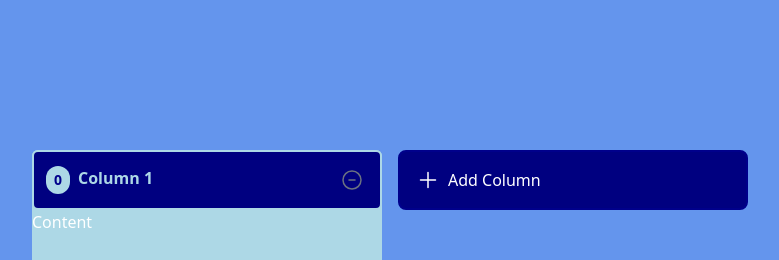
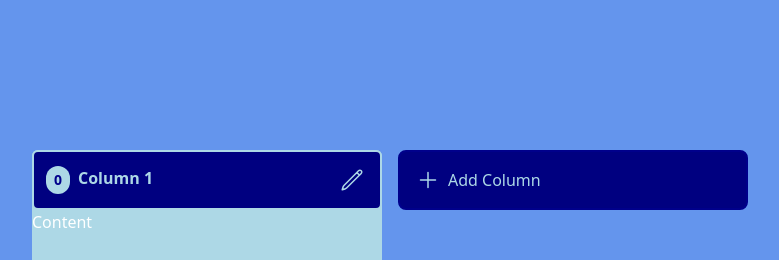
Before and after one commit to luiza-omena/React-management-tool, a React (Vite) app in the folder task-manager/: page / in a window 1280 px wide. Both pictures are taken after a click on the button "Add Column". Shown: the top 260 px of the page, without its empty margins (250-1029 px from the left). Built offline with nearby package versions, Linux system fonts and the light colour scheme.

Commit message:
Edit Button
Feature: Adding the Edit Icon

Fix: Adjusting Add Button Colors and Project Icons

```diff
--- a/task-manager/src/components/Board.tsx
+++ b/task-manager/src/components/Board.tsx
@@ -34,6 +34,7 @@
         w-[300px]
         min-w-[350px]
         cursor-pointer
+        text-grey
         rounded-lg
         bg-navy
         border-2
--- a/task-manager/src/components/ColumnBox.tsx
+++ b/task-manager/src/components/ColumnBox.tsx
@@ -1,5 +1,5 @@
 import { useState } from "react";
-import DeleteIcon from "../icons/DeleteIcon";
+import EditIcon from "../icons/EditIcon";
 import { Column, Id } from "../types";
 
 interface Props {
@@ -83,7 +83,7 @@
         </div>
         <button
           className="
-                stroke-gray-500
+                stroke-grey
                 hover:stroke-white
                 hover:bg-columnBackgroundColor
                 rounded
@@ -91,7 +91,7 @@
                 py-2
                 "
         >
-          <DeleteIcon />
+          <EditIcon />
         </button>
       </div>
       <div className="flex flex-grow">Content</div>
--- a/task-manager/src/icons/DeleteIcon.tsx
+++ /dev/null
@@ -1,19 +0,0 @@
-function DeleteIcon() {
-  return (
-    <svg
-      xmlns="http://www.w3.org/2000/svg"
-      fill="none"
-      viewBox="0 0 24 24"
-      stroke-width="1.5"
-      className="w-6 h-6"
-    >
-      <path
-        stroke-linecap="round"
-        stroke-linejoin="round"
-        d="M15 12H9m12 0a9 9 0 11-18 0 9 9 0 0118 0z"
-      />
-    </svg>
-  );
-}
-
-export default DeleteIcon;
--- /dev/null
+++ b/task-manager/src/icons/EditIcon.tsx
@@ -0,0 +1,19 @@
+function EditIcon() {
+  return (
+    <svg
+      xmlns="http://www.w3.org/2000/svg"
+      fill="none"
+      viewBox="0 0 24 24"
+      strokeWidth={1.5}
+      className="w-6 h-6"
+    >
+      <path
+        strokeLinecap="round"
+        strokeLinejoin="round"
+        d="M16.862 4.487l1.687-1.688a1.875 1.875 0 112.652 2.652L6.832 19.82a4.5 4.5 0 01-1.897 1.13l-2.685.8.8-2.685a4.5 4.5 0 011.13-1.897L16.863 4.487zm0 0L19.5 7.125"
+      />
+    </svg>
+  );
+}
+
+export default EditIcon;
```
